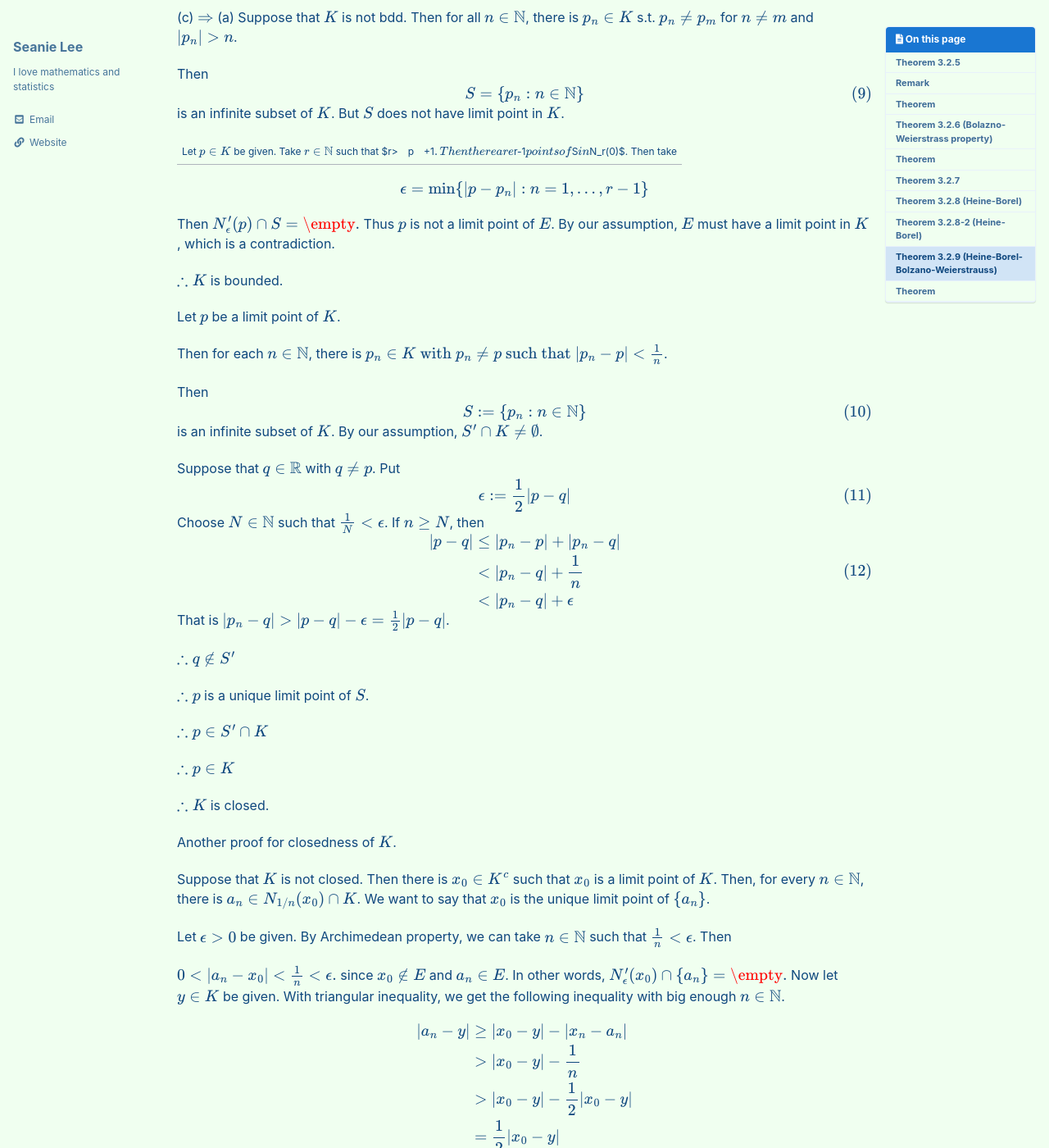
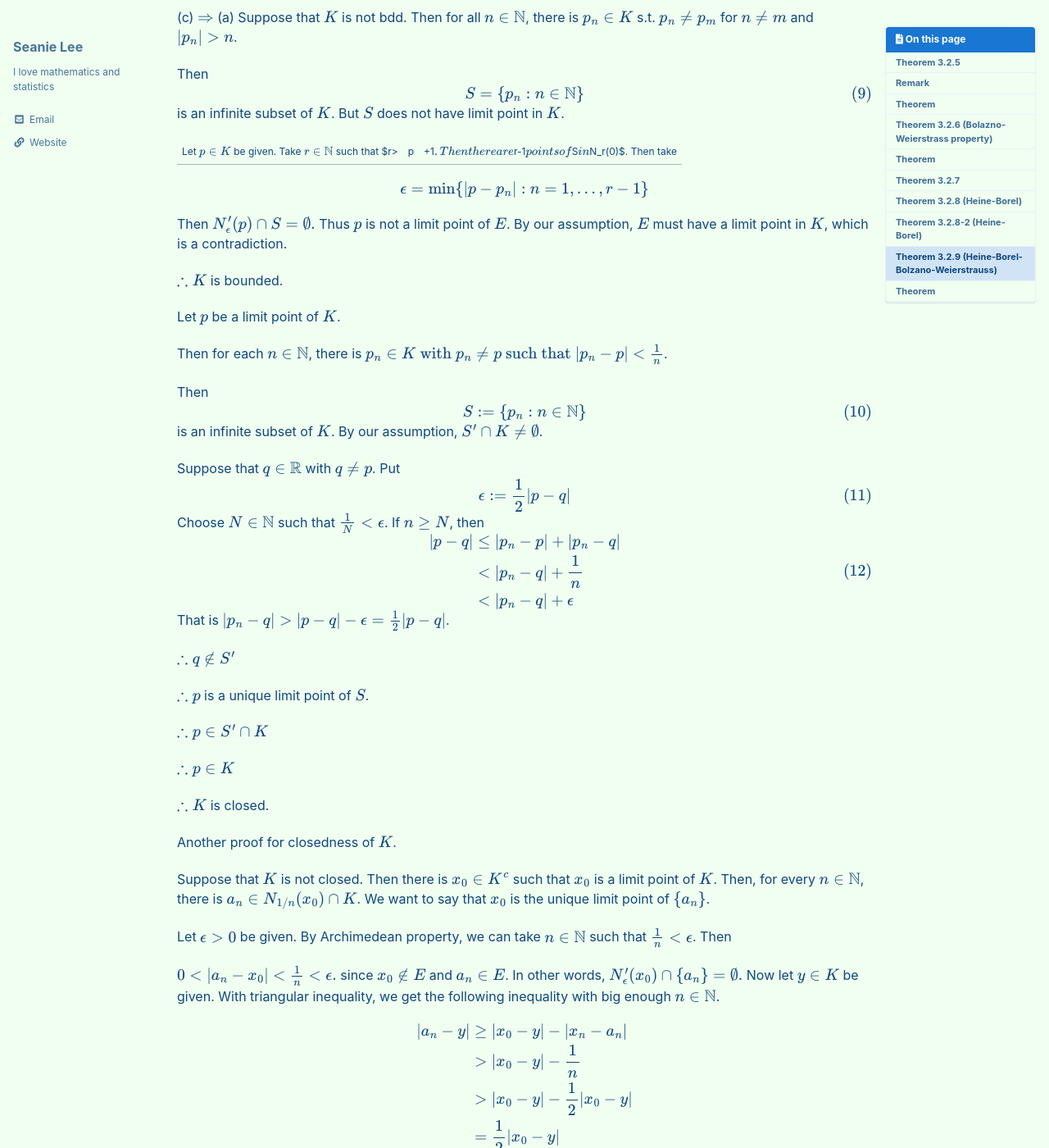
Before and after one commit to seanie12/blog, a Jekyll site: the page built from _posts/2021-01-23-compact.md, in a window 1280 px wide and 1400 px high, scrolled down 4705 px. Shown: the whole window at 82% size. Built offline with Jekyll 4.4.1, drawn with Linux system fonts in a browser that asks for light colours; cached includes are drawn as plain includes; formulas are drawn with MathJax 3.

Commit message:
Update 2021-01-23-compact.md

```diff
--- a/_posts/2021-01-23-compact.md
+++ b/_posts/2021-01-23-compact.md
@@ -235,7 +235,7 @@ $$
 \end{equation*}
 $$
 
-Then $N^\prime_\epsilon(p) \cap S=\empty.$ Thus $p$ is not a limit point of $E$.
+Then $N^\prime_\epsilon(p) \cap S=\emptyset.$ Thus $p$ is not a limit point of $E$.
 By our assumption, $E$ must  have a limit point in $K$, which is a contradiction.
 
 $\therefore K$ is bounded.
@@ -294,7 +294,7 @@ $$
 \end{equation*}
 $$
 since $x_0 \notin  E$ and $a_n\in E$.
-In other words, $$N^\prime_\epsilon(x_0)\cap \{a_n\}=\empty.$$ Now let $y\in K$ be given. With triangular inequality,
+In other words, $$N^\prime_\epsilon(x_0)\cap \{a_n\}=\emptyset.$$ Now let $y\in K$ be given. With triangular inequality,
 we get the following inequality with big enough $n\in\mathbb{N}$.
 
 $$
```
